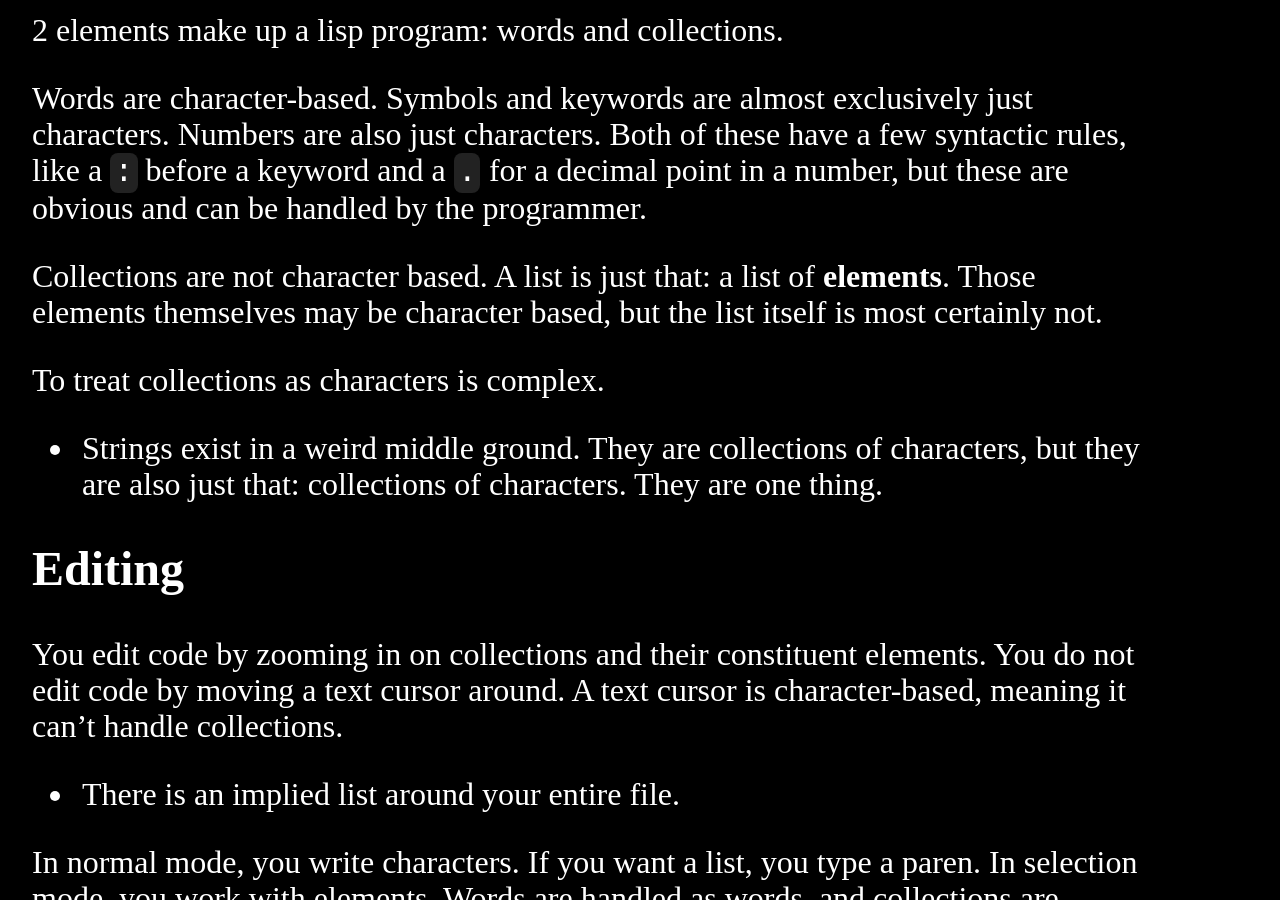
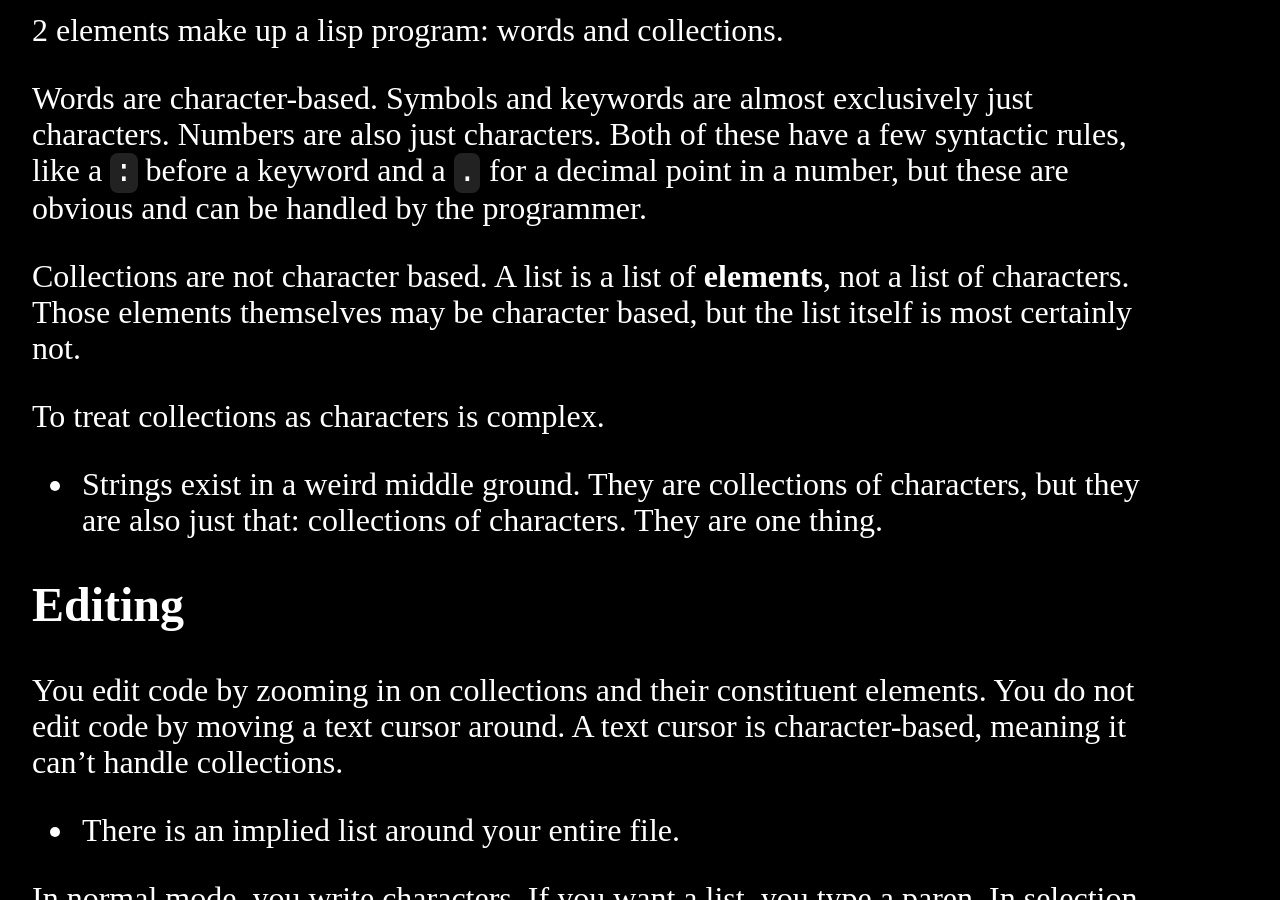
Before and after one commit to Grahp/Website, a Jekyll site: the page built from pages/Steno Lisp Editing Model.md, in a window 1280 px wide and 900 px high, scrolled down 319 px. Built offline with Jekyll 4.4.1, drawn with Linux system fonts in a browser that asks for light colours.

Commit message:
Update steno lisp editing model

```diff
--- a/pages/Steno Lisp Editing Model.md
+++ b/pages/Steno Lisp Editing Model.md
@@ -10,7 +10,7 @@ See [Chalsed](Chalsed.md)
 
 Words are character-based. Symbols and keywords are almost exclusively just characters. Numbers are also just characters. Both of these have a few syntactic rules, like a `:` before a keyword and a `.` for a decimal point in a number, but these are obvious and can be handled by the programmer.
 
-Collections are not character based. A list is just that: a list of **elements**. Those elements themselves may be character based, but the list itself is most certainly not.
+Collections are not character based. A list is a list of **elements**, not a list of characters. Those elements themselves may be character based, but the list itself is most certainly not.
 
 To treat collections as characters is complex.
 
```
